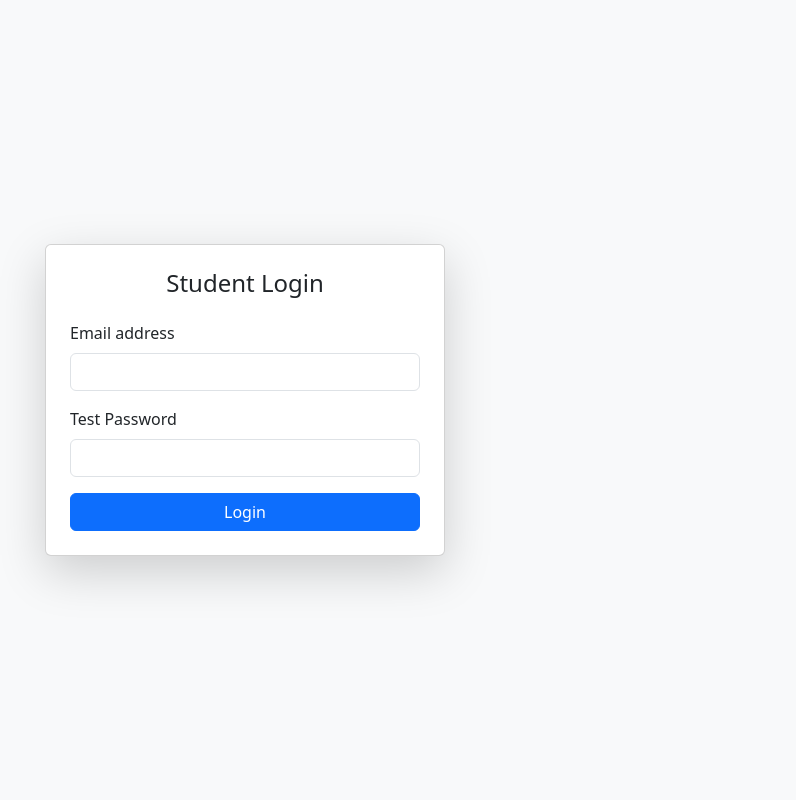
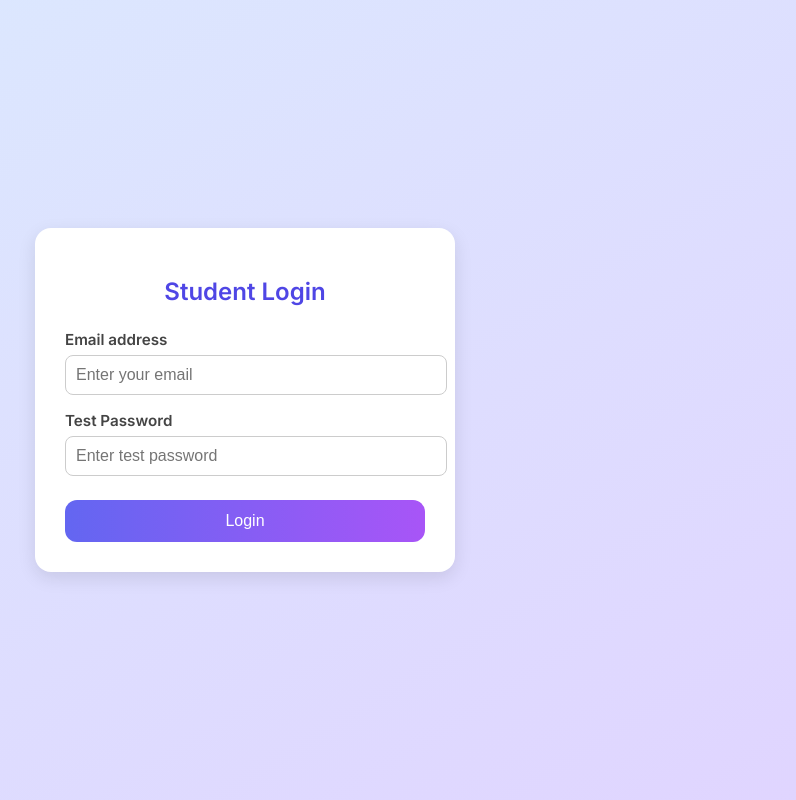
Before and after one commit to BhaveshChowdary07/Communication_practice, a Flask app: page /student/login in a window 1280 px wide. Shown: the whole page, without its empty margins (395-1191 px from the left). Run offline with Flask 3, Linux system fonts and the light colour scheme.

Commit message:
second commit with changes in ui of students and routing

```diff
--- a/app/routes/student_routes.py
+++ b/app/routes/student_routes.py
@@ -1,9 +1,11 @@
-from flask import Blueprint, render_template, request, redirect, url_for, flash, make_response
+from flask import Blueprint, render_template, request, redirect, url_for, flash, make_response, send_file
 from werkzeug.security import check_password_hash
+from io import BytesIO
+from random import sample, shuffle
+
 from app import db
-from app.models import User, StudentTestMap, Test, Section
+from app.models import User, StudentTestMap, Test, Section, SectionQuestion
 from app.utils.jwt_utils import generate_token, jwt_required
-from app.models import Section, SectionQuestion
 
 bp = Blueprint('student_routes', __name__, url_prefix='/student')
 
@@ -20,7 +22,7 @@ def student_login():
 
         test_map = StudentTestMap.query.filter_by(student_id=student.id).first()
         if not test_map or not check_password_hash(student.password, password):
-            flash("Invalid credentials or no test assigned.", "danger")
+            flash("Incorrect password or no test assigned to this email.", "danger")
             return redirect(url_for('student_routes.student_login'))
 
         token = generate_token(student.id, 'student')
@@ -43,18 +45,13 @@ def dashboard():
     student = User.query.get(student_id)
 
     test_maps = StudentTestMap.query.filter_by(student_id=student_id).all()
-    tests = []
+    tests = [Test.query.get(tm.test_id) for tm in test_maps if Test.query.get(tm.test_id)]
 
-    for test_map in test_maps:
-        test = Test.query.get(test_map.test_id)
-        if test:
-            tests.append(test)
-
-    return render_template("student_dashboard.html", tests=tests, user_name=student.name)
+    return render_template("student_dashboard.html", tests=tests, student=student)
 
 @bp.route('/test/<int:test_id>')
 @jwt_required(role='student')
-def view_test_sections(test_id):
+def test_sections(test_id):
     student_id = request.user_id
     test_map = StudentTestMap.query.filter_by(student_id=student_id, test_id=test_id).first()
 
@@ -105,29 +102,26 @@ def take_section(section_id):
     question_limit = question_counts[index]
 
     if section.type == 'grammar':
-        # Split 150 grammar questions into 3 models
         all_questions = SectionQuestion.query.filter_by(section_id=section_id).order_by(SectionQuestion.id).all()
         model1 = all_questions[0:50]
         model2 = all_questions[50:100]
         model3 = all_questions[100:150]
 
-        # Decide how many from each (even split)
-        from random import sample, shuffle
         chunk = question_limit // 3
-        questions = sample(model1, chunk) + sample(model2, chunk) + sample(model3, question_limit - 2 * chunk)
+        questions = (
+            sample(model1, chunk) +
+            sample(model2, chunk) +
+            sample(model3, question_limit - 2 * chunk)
+        )
         shuffle(questions)
     else:
-        # Default for other sections
         questions = SectionQuestion.query.filter_by(section_id=section_id).limit(question_limit).all()
 
     return render_template("take_section.html", section=section, questions=questions)
 
-
 @bp.route('/audio/<int:question_id>')
 @jwt_required(role='student')
 def get_question_audio(question_id):
-    from flask import send_file
-    from io import BytesIO
     question = SectionQuestion.query.get(question_id)
     if not question or not question.question_audio:
         return "Audio not found", 404
--- /dev/null
+++ b/app/static/css/student_login.css
@@ -0,0 +1,61 @@
+body, html {
+  margin: 0;
+  padding: 0;
+  font-family: 'Inter', sans-serif;
+}
+
+.login-gradient {
+  background: linear-gradient(to bottom right, #dbeafe, #e0d4ff);
+  min-height: 100vh;
+  display: flex;
+  justify-content: center;
+  align-items: center;
+}
+
+.login-box {
+  background: white;
+  padding: 30px;
+  border-radius: 16px;
+  box-shadow: 0 6px 18px rgba(0, 0, 0, 0.1);
+  width: 360px;
+}
+
+h2 {
+  text-align: center;
+  color: #4f46e5;
+  margin-bottom: 24px;
+}
+
+label {
+  display: block;
+  margin-top: 16px;
+  font-weight: 600;
+  font-size: 0.95rem;
+  color: #444;
+}
+
+input {
+  width: 100%;
+  padding: 10px;
+  border: 1.5px solid #ccc;
+  border-radius: 8px;
+  font-size: 1rem;
+  margin-top: 6px;
+}
+
+button {
+  margin-top: 24px;
+  width: 100%;
+  padding: 12px;
+  font-size: 1rem;
+  background: linear-gradient(to right, #6366f1, #a855f7);
+  color: white;
+  border: none;
+  border-radius: 12px;
+  cursor: pointer;
+  transition: 0.3s;
+}
+
+button:hover {
+  background: linear-gradient(to right, #818cf8, #c084fc);
+}
--- a/app/templates/student_login.html
+++ b/app/templates/student_login.html
@@ -3,32 +3,28 @@
 <head>
   <meta charset="UTF-8">
   <title>Student Login</title>
-    <link href="https://cdn.jsdelivr.net/npm/bootstrap@5.3.2/dist/css/bootstrap.min.css" rel="stylesheet">
+  <link href="https://fonts.googleapis.com/css2?family=Inter:wght@400;600&display=swap" rel="stylesheet">
+  <link href="{{ url_for('static', filename='css/student_login.css') }}" rel="stylesheet">
 </head>
-<body class="bg-light">
-    <div class="container d-flex justify-content-center align-items-center vh-100">
-        <div class="card p-4 shadow-lg" style="width: 100%; max-width: 400px;">
-            <h4 class="mb-4 text-center">Student Login</h4>
+<body>
+  <div class="login-gradient">
+    <div class="login-box">
+      <h2>Student Login</h2>
       {% with messages = get_flashed_messages(with_categories=true) %}
         {% if messages %}
           {% for category, message in messages %}
-                        <div class="alert alert-{{ category }} alert-dismissible fade show" role="alert">
-                            {{ message }}
-                            <button type="button" class="btn-close" data-bs-dismiss="alert" aria-label="Close"></button>
-                        </div>
+            <div class="alert alert-{{ category }}">{{ message }}</div>
           {% endfor %}
         {% endif %}
       {% endwith %}
       <form method="POST">
-                <div class="mb-3">
-                    <label for="email" class="form-label">Email address</label>
-                    <input type="email" class="form-control" id="email" name="email" required>
-                </div>
-                <div class="mb-3">
-                    <label for="password" class="form-label">Test Password</label>
-                    <input type="password" class="form-control" id="password" name="password" required>
-                </div>
-                <button type="submit" class="btn btn-primary w-100">Login</button>
+        <label for="email">Email address</label>
+        <input type="email" name="email" id="email" placeholder="Enter your email" required>
+
+        <label for="password">Test Password</label>
+        <input type="text" name="password" id="password" placeholder="Enter test password" required>
+
+        <button type="submit">Login</button>
       </form>
     </div>
   </div>
```
Also changed, not shown: app/static/css/student_dashboard.css (added, +88 -0 lines), app/templates/student_dashboard.html (+31 -30 lines). Lines whose indentation alone changed are shown as unchanged.
